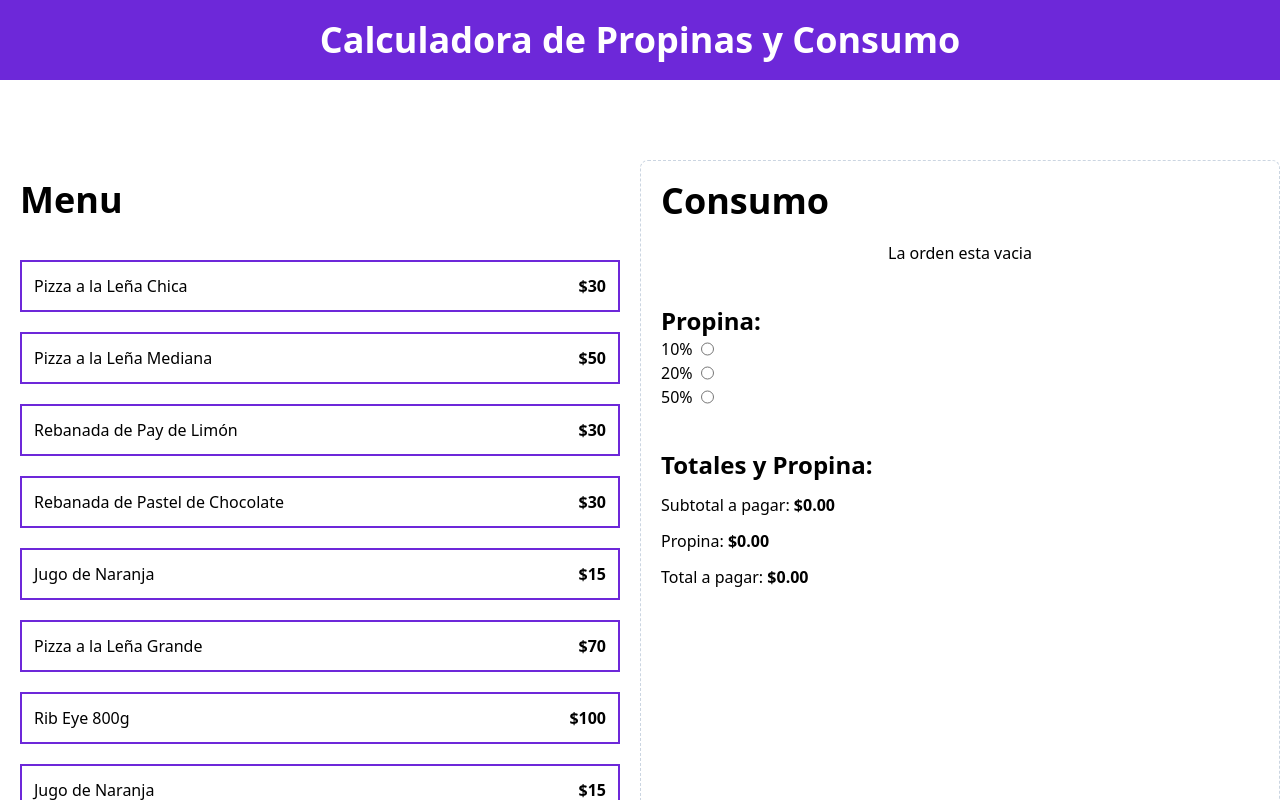
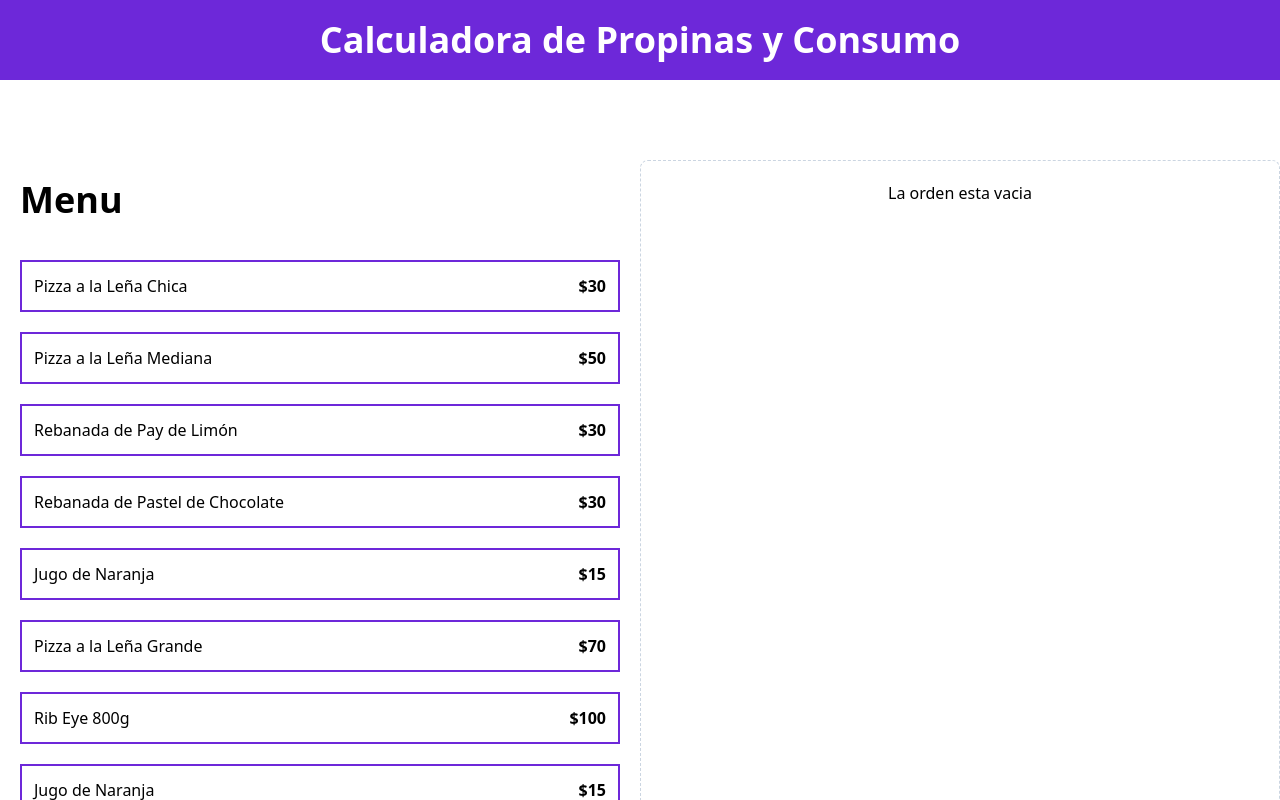
Before and after one commit to alexDev2808/calculadora-propinas-react, a React (Vite) app: page / in a window 1280 px wide. Shown: the top 800 px of the page. Built offline with nearby package versions, Linux system fonts and the light colour scheme.

Commit message:
Reiniciando la orden

```diff
--- a/src/App.tsx
+++ b/src/App.tsx
@@ -1,60 +1,48 @@
-import MenuItem from "./components/MenuItem"
+import MenuItem from "./components/MenuItem";
 import OrderContents from "./components/OrderContents";
 import OrderTotal from "./components/OrderTotal";
 import TipPercentageForm from "./components/TipPercentageForm";
-import { menuItems } from "./data/db"
-import useOrder from "./hooks/useOrder"
-
-
+import { menuItems } from "./data/db";
+import useOrder from "./hooks/useOrder";
 
 function App() {
-
-  const { order, tip, setTip, addItem, removeItem } = useOrder();
+  const { order, tip, setTip, addItem, removeItem, placeOrder } = useOrder();
 
   return (
     <>
       <header className="bg-violet-700 py-5">
-        <h1 className="text-center text-4xl font-bold text-white">Calculadora de Propinas y Consumo</h1>
+        <h1 className="text-center text-4xl font-bold text-white">
+          Calculadora de Propinas y Consumo
+        </h1>
       </header>
 
       <main className="max-w-7xl mx-auto py-20 grid md:grid-cols-2">
-
         <div className="p-5">
           <h2 className="text-4xl font-black">Menu</h2>
 
           <div className="space-y-5 mt-10">
-            {menuItems.map( item => (
-              <MenuItem
-                key={item.id}
-                item={item}
-                addItem={addItem}
-              />
+            {menuItems.map((item) => (
+              <MenuItem key={item.id} item={item} addItem={addItem} />
             ))}
           </div>
-
         </div>
 
         <div className="border border-dashed border-slate-300 p-5 rounded-lg space-y-10">
-          <OrderContents
-            order={order}
-            removeItem={removeItem}
-          />
+          {order.length > 0 ? (
+            <>
+              <OrderContents order={order} removeItem={removeItem} />
 
-          <TipPercentageForm
-            setTip={setTip}
-          />
+              <TipPercentageForm setTip={setTip} tip={tip} />
 
-          <OrderTotal
-            order={order}
-            tip={tip}
-           />
-
-
+              <OrderTotal order={order} tip={tip} placeOrder={placeOrder} />
+            </>
+          ) : (
+            <p className="text-center">La orden esta vacia</p>
+          )}
         </div>
-
       </main>
     </>
-  )
+  );
 }
 
-export default App
+export default App;
--- a/src/components/OrderContents.tsx
+++ b/src/components/OrderContents.tsx
@@ -1,48 +1,44 @@
-import { formatCurrency } from "../helpers"
-import { MenuItems, OrderItem } from "../types"
+import { formatCurrency } from "../helpers";
+import { MenuItems, OrderItem } from "../types";
 
 type OrderContentsProps = {
-    order: OrderItem[],
-    removeItem: ( itemId: MenuItems['id'] ) => void
-}
+  order: OrderItem[];
+  removeItem: (itemId: MenuItems["id"]) => void;
+};
 
-export default function OrderContents({ order, removeItem } : OrderContentsProps ) {
+export default function OrderContents({
+  order,
+  removeItem,
+}: OrderContentsProps) {
   return (
     <div>
       <h2 className="font-black text-4xl">Consumo</h2>
 
       <div className="space-y-3 mt-5">
-            { order.length === 0
-                ? <p className="text-center">La orden esta vacia</p>
-                : (
-                    order.map( item => (
-
+        {order.map((item) => (
           <div
             className="flex justify-between items-center border-t border-green-200 py-5 last-of-type:border-b"
-                            key={ item.id }
+            key={item.id}
           >
             <div>
               <p className="text-lg">
-                                    { item.name } - { formatCurrency( item.price ) }
+                {item.name} - {formatCurrency(item.price)}
               </p>
               <p className="font-bold">
-                                    Cantidad: { item.quantity } - { formatCurrency( item.price * item.quantity ) }
+                Cantidad: {item.quantity} -{" "}
+                {formatCurrency(item.price * item.quantity)}
               </p>
             </div>
 
             <button
-                                onClick={ () => removeItem( item.id ) }
+              onClick={() => removeItem(item.id)}
               className="bg-red-600 h-8 w-8 rounded-full text-white font-bold"
             >
               X
             </button>
-
           </div>
-
-                    ))
-                )
-            }
+        ))}
       </div>
     </div>
-  )
+  );
 }
--- a/src/components/OrderTotal.tsx
+++ b/src/components/OrderTotal.tsx
@@ -4,14 +4,15 @@ import { formatCurrency } from "../helpers"
 
 type OrderTotalProps = {
     order: OrderItem[],
-    tip: number
+    tip: number,
+    placeOrder: () => void
 }
 
-export default function OrderTotal( { order, tip } : OrderTotalProps) {
+export default function OrderTotal( { order, tip, placeOrder } : OrderTotalProps) {
 
     const subtotalAmount = useMemo(() => order.reduce( (total, item) => total + (item.quantity * item.price ), 0), [order])
     const tipAmount = useMemo( () => subtotalAmount * tip, [tip,order] )
-    const totalAmount = useMemo(() => subtotalAmount + tipAmount, [ tip, order] )
+    const totalAmount = useMemo( () => subtotalAmount + tipAmount, [ tip, order] )
 
   return (
     <>
@@ -28,7 +29,11 @@ export default function OrderTotal( { order, tip } : OrderTotalProps) {
             </p>
         </div>
 
-        <button></button>
+        <button
+            className="w-full bg-black p-3 text-white uppercase font-bold mt-10 disabled:opacity-10"
+            disabled={totalAmount === 0}
+            onClick={placeOrder}
+            >Guardar orden</button>
     </>
   )
 }
--- a/src/components/TipPercentageForm.tsx
+++ b/src/components/TipPercentageForm.tsx
@@ -18,25 +18,27 @@ const tipOptions = [
   ]
 
 type TipPercentageFormProps = {
+    tip: number
     setTip: React.Dispatch<React.SetStateAction<number>>
 }
 
-export default function TipPercentageForm({setTip} : TipPercentageFormProps) {
+export default function TipPercentageForm({tip, setTip} : TipPercentageFormProps) {
   return (
     <div>
         <h3 className="font-black text-2xl">Propina: </h3>
 
         <form>
 
-            {tipOptions.map( tip => (
-                <div key={tip.id} className="flex gap-2">
-                    <label htmlFor={tip.id}>{tip.label}</label>
+            {tipOptions.map( tipOption => (
+                <div key={tipOption.id} className="flex gap-2">
+                    <label htmlFor={tipOption.id}>{tipOption.label}</label>
                     <input
                         type="radio"
-                        id={tip.id}
+                        id={tipOption.id}
                         name="tip"
-                        value={tip.value}
+                        value={tipOption.value}
                         onChange={e => setTip(+e.target.value)} //+ para convertir a number
+                        checked={tipOption.value === tip }
                     />
                 </div>
             ))}
--- a/src/hooks/useOrder.ts
+++ b/src/hooks/useOrder.ts
@@ -28,12 +28,18 @@ export default function useOrder() {
         setOrder( order.filter( item => item.id !== itemId ) )
     }
 
+    const placeOrder = () => {
+        setOrder([])
+        setTip(0)
+    }
+
 
     return {
         order,
         tip,
         setTip,
         addItem,
-        removeItem
+        removeItem,
+        placeOrder
     }
 }
```
Lines whose indentation alone changed are shown as unchanged.
